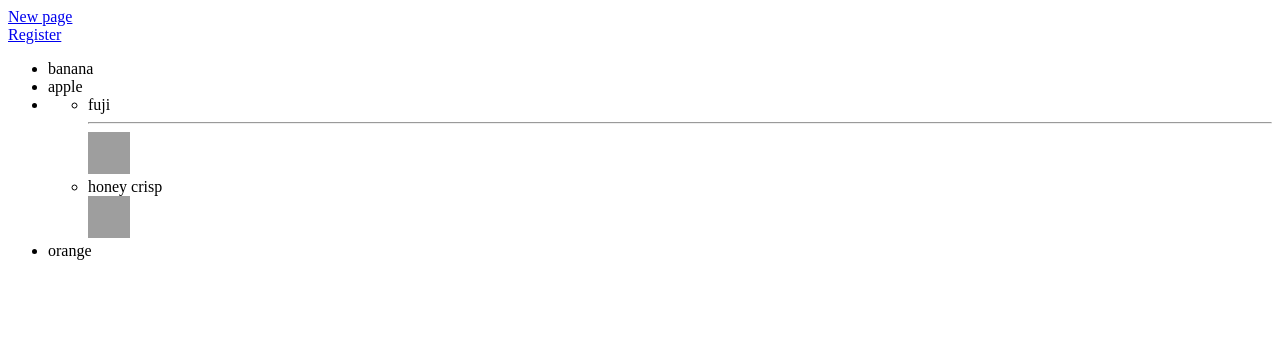
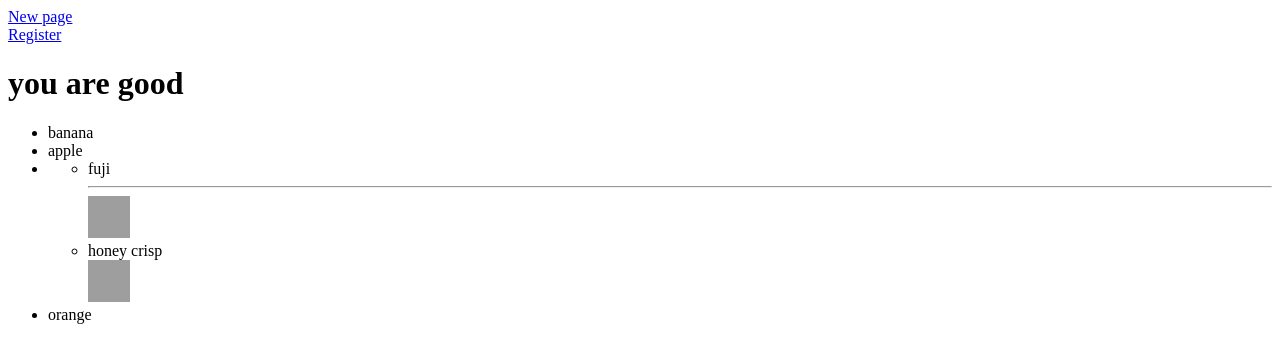
Before and after one commit to Kampsey/background, a plain HTML site: page index.html in a window 1280 px wide. Drawn offline with Linux system fonts and the light colour scheme; grey boxes are pictures that could not be loaded.

Commit message:
new heading

```diff
--- a/index.html
+++ b/index.html
@@ -6,6 +6,7 @@
      <body>
       <a href="newpage.html">New page</a><br>
       <a href="register.html">Register</a>
+      <h1>you are good</h1>
       <ul>
         <li>banana</li>
         <li>apple<li>
```
